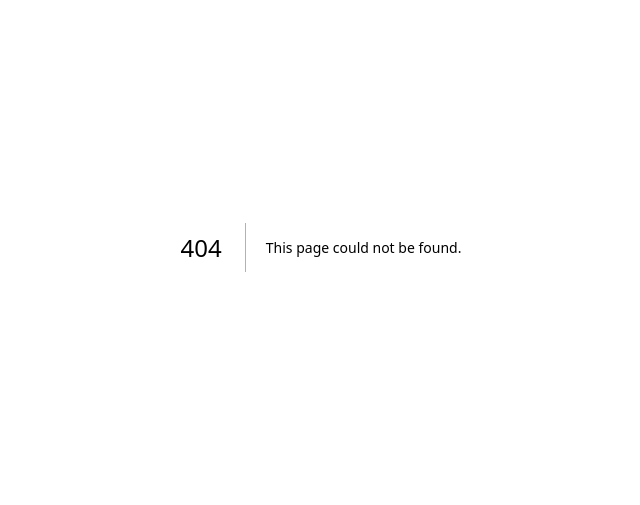
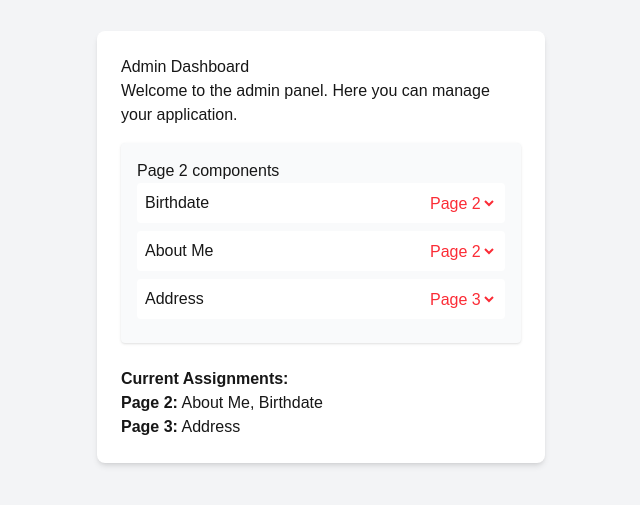
Before and after one commit to skkovi/onboarding, a Next.js app: page /admin in a window 1280 px wide. Before the commit this address had no page. Shown: the part 153-658 px from the top of the page, without its empty margins (319-959 px from the left). Built offline with nearby package versions, Linux system fonts and the light colour scheme.

Commit message:
added navbar and admin screen

```diff
--- /dev/null
+++ b/src/app/admin/page.js
@@ -0,0 +1,80 @@
+"use client";
+import React, { useState } from "react";
+export default function Admin() {
+  const [adminData, setAdminData] = useState({
+    page2: ["About Me", "Birthdate"],
+    page3: ["Address"],
+  });
+  const allComponents = ["Birthdate", "About Me", "Address"];
+  let getComponentPage = (component) => {
+    if (adminData.page2.includes(component)) {
+      return "page2";
+    }
+    if (adminData.page3.includes(component)) {
+      return "page3";
+    }
+    return null;
+  };
+  let handleChange = (component, targetPage) => {
+    let currentPage = getComponentPage(component);
+    if (!currentPage || currentPage === targetPage) return;
+    if (adminData[currentPage].length === 1) {
+      alert("You cannot remove the last component from a page.");
+      return;
+    }
+    setAdminData((prev) => {
+      const updateCurrent = prev[currentPage].filter(
+        (comp) => comp !== component
+      );
+      const updateTarget = [...prev[targetPage], component];
+      return {
+        ...prev,
+        [currentPage]: updateCurrent,
+        [targetPage]: updateTarget,
+      };
+    });
+  };
+  return (
+    <div className="h-screen flex items-center justify-center bg-gray-100">
+      <div className="max-w-md w-full p-6 bg-white rounded-lg shadow-md">
+        <h1>Admin Dashboard</h1>
+        <p>Welcome to the admin panel. Here you can manage your application.</p>
+        <div className="grid grid-cols-1 gap-4 mt-4">
+          <div className="p-4 bg-gray-50 rounded shadow">
+            <h3>Page 2 components</h3>
+            {allComponents.map((component, index) => {
+              let page = getComponentPage(component);
+              return (
+                <div
+                  key={component}
+                  className="flex items-center justify-between p-2 bg-white rounded mb-2"
+                >
+                  <span>{component}</span>
+                  <select
+                    className="text-red-500 hover:text-red-700"
+                    value={page || ""}
+                    onChange={(e) => {
+                      handleChange(component, e.target.value);
+                    }}
+                  >
+                    <option value="page2">Page 2</option>
+                    <option value="page3">Page 3</option>
+                  </select>
+                </div>
+              );
+            })}
+          </div>
+        </div>
+        <div className="mt-6">
+          <h3 className="font-semibold">Current Assignments:</h3>
+          <p>
+            <strong>Page 2:</strong> {adminData.page2.join(", ")}
+          </p>
+          <p>
+            <strong>Page 3:</strong> {adminData.page3.join(", ")}
+          </p>
+        </div>
+      </div>
+    </div>
+  );
+}
--- a/src/app/page.js
+++ b/src/app/page.js
@@ -1,8 +1,9 @@
-import Image from "next/image";
+import Navbar from "@/onboarding/components/Navbar";
 import OnboardingPage from "@/onboarding/components/OnboardingPage";
 export default function Home() {
   return (
     <div>
+      <Navbar />
       <OnboardingPage />
     </div>
   );
--- a/src/onboarding/components/AboutMe.js
+++ b/src/onboarding/components/AboutMe.js
@@ -19,6 +19,8 @@ export default function AboutMe({ data, onUpdate, onNext, onPrevious }) {
           name="aboutMe"
           value={data.aboutMe}
           onChange={handleChange}
+          rows="4"
+          className="w-full border border-gray-300 rounded-md focus:outline-none focus:ring-2 focus:ring-blue-500"
         ></textarea>
         <button
           type="submit"
--- a/src/onboarding/components/LoginStep.js
+++ b/src/onboarding/components/LoginStep.js
@@ -3,11 +3,12 @@ import { createClient } from "../../../utils/supabase/client";
 export default function LoginStep({ data, onUpdate, onNext }) {
   const [errors, setErrors] = useState({});
   const [signUp, setSignUp] = useState(false);
+  const [isLoading, setisLoading] = useState(false);
   const supabase = createClient();
 
   const handleSubmit = async (e) => {
     e.preventDefault();
-
+    setisLoading(true);
     const newErrors = {};
     if (!data.email) {
       newErrors.email = "Email is required";
@@ -18,6 +19,7 @@ export default function LoginStep({ data, onUpdate, onNext }) {
 
     if (Object.keys(newErrors).length > 0) {
       setErrors(newErrors);
+      setisLoading(false);
       return;
     }
     try {
@@ -33,6 +35,7 @@ export default function LoginStep({ data, onUpdate, onNext }) {
           } else {
             console.log("Error signing up:", error);
             setErrors({ general: error.message });
+            setisLoading(false);
             return;
           }
         } else {
@@ -48,27 +51,17 @@ export default function LoginStep({ data, onUpdate, onNext }) {
           });
         if (signUpError) {
           console.log("Error signing in:", signUpError);
+          setisLoading(false);
           return;
         }
         onUpdate({ userId: signUpData.user?.id });
         onNext();
       }
     } catch (error) {
-      try {
-        const {
-          data: { user },
-        } = await supabase.auth.getUser();
-        if (user) {
-          console.log("Authentication successful despite catch error:", user);
-          onUpdate({ userId: user.id });
-          onNext();
-          return;
-        }
-      } catch (checkError) {
-        console.error("Error checking user status:", checkError);
-      }
       console.log("Error during auth:", error);
       setErrors({ general: "Error occurred during auth" });
+    } finally {
+      setisLoading(false);
     }
   };
 
@@ -83,7 +76,6 @@ export default function LoginStep({ data, onUpdate, onNext }) {
       {errors.general && (
         <p className="text-red-500 text-sm mt-1">{errors.general}</p>
       )}
-      {signUp ? <p>Sign Up</p> : <p>Sign In</p>}
       <form onSubmit={handleSubmit}>
         <label className="block text-sm font-md text-gray-700 mb-2">
           Email Address
@@ -115,14 +107,16 @@ export default function LoginStep({ data, onUpdate, onNext }) {
         )}
         <button
           type="submit"
+          disabled={isLoading}
           className="w-full bg-blue-600 text-white py-2 px-4 rounded-md hover:bg-blue-700 focus:outline-none focus:ring-2 focus:ring-blue-500 mt-4"
         >
-          Submit
+          {isLoading ? "Processing..." : "Submit"}
         </button>
       </form>
       <div>
         <buton
           type="button"
+          disabled={isLoading}
           onClick={() => {
             setSignUp(!signUp);
             setErrors({});
--- /dev/null
+++ b/src/onboarding/components/Navbar.js
@@ -0,0 +1,19 @@
+"use client";
+import { useRouter } from "next/navigation";
+
+export default function Navbar({ currentStep, onNext, onPrevious }) {
+  const router = useRouter();
+  return (
+    <nav>
+      <div>
+        <ul className="flex justify-between items-center">
+          <li onClick={() => router.push("/")}>Home</li>
+          <li>
+            <button onClick={() => router.push("/admin")}>Admin</button>
+          </li>
+          <li onClick={() => router.push("/data")}>Data</li>
+        </ul>
+      </div>
+    </nav>
+  );
+}
```
